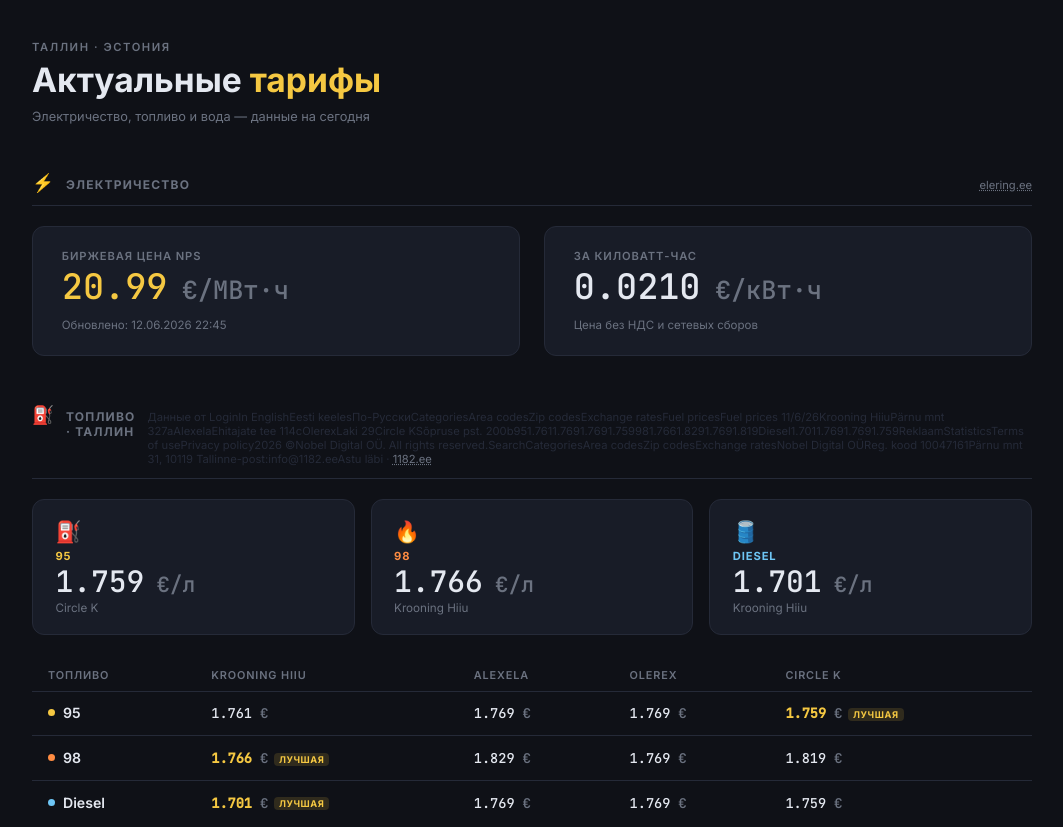
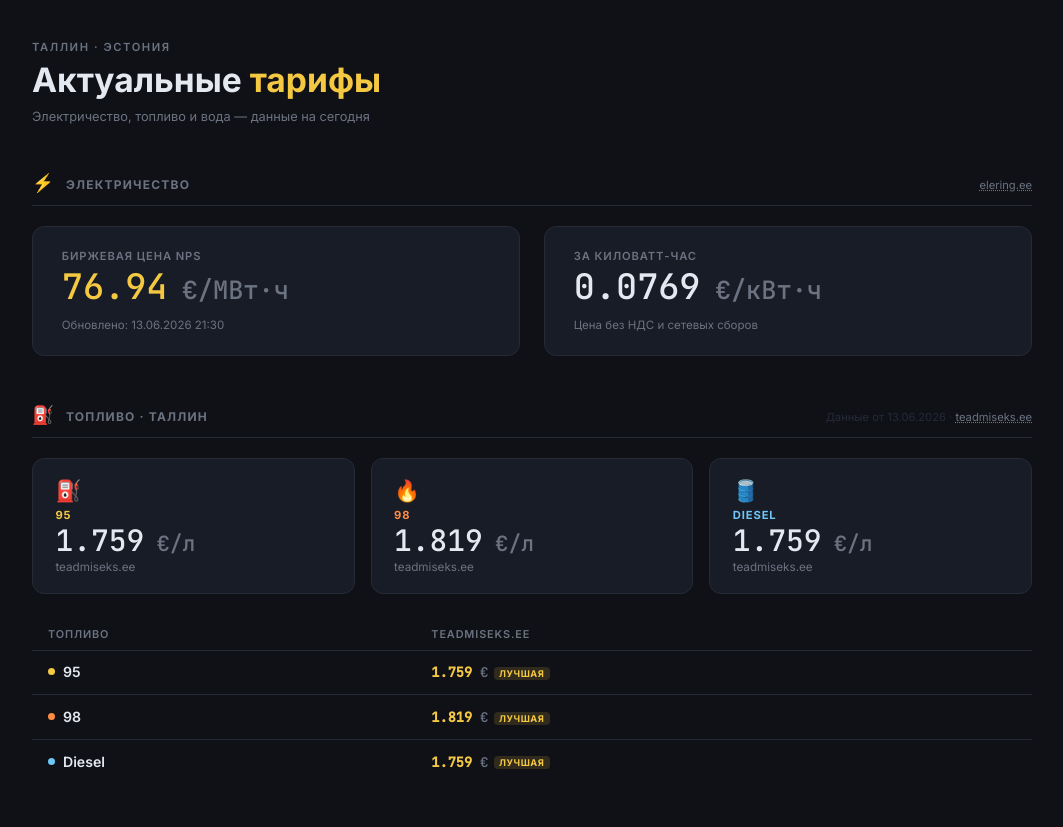
Before and after one commit to rostislavburkin-sys/Site1, a plain HTML site: page index.html in a window 1280 px wide. Shown: the top 827 px of the page, without its empty margins (108-1171 px from the left). Drawn offline with Linux system fonts and the light colour scheme.

Commit message:
Update index.html

```diff
--- a/index.html
+++ b/index.html
@@ -176,12 +176,12 @@
       <div class="elec-body">
         <div class="elec-card">
           <div class="elec-label">Биржевая цена NPS</div>
-          <div class="elec-value big">20.99<span class="unit"> €/МВт·ч</span></div>
-          <div class="elec-updated">Обновлено: 12.06.2026 22:45</div>
+          <div class="elec-value big">76.94<span class="unit"> €/МВт·ч</span></div>
+          <div class="elec-updated">Обновлено: 13.06.2026 21:30</div>
         </div>
         <div class="elec-card">
           <div class="elec-label">За киловатт-час</div>
-          <div class="elec-value">0.0210<span class="unit"> €/кВт·ч</span></div>
+          <div class="elec-value">0.0769<span class="unit"> €/кВт·ч</span></div>
           <div class="elec-updated">Цена без НДС и сетевых сборов</div>
         </div>
       </div>
@@ -193,8 +193,8 @@
         <span class="section-icon">⛽</span>
         <span class="section-title">Топливо · Таллин</span>
         <span class="section-src">
-          Данные от LoginIn EnglishEesti keelesПо-РусскиCategoriesArea codesZip codesExchange ratesFuel pricesFuel prices 11/6/26Krooning HiiuPärnu mnt 327aAlexelaEhitajate tee 114cOlerexLaki 29Circle KSõpruse pst. 200b951.7611.7691.7691.759981.7661.8291.7691.819Diesel1.7011.7691.7691.759ReklaamStatisticsTerms of usePrivacy policy2026 ©Nobel Digital OÜ. All rights reserved.SearchCategoriesArea codesZip codesExchange ratesNobel Digital OÜReg. kood 10047161Pärnu mnt 31, 10119 Tallinne-post:info@1182.eeAstu läbi ·
-          <a href="https://www.1182.ee/fuelprices" target="_blank">1182.ee</a>
+          Данные от 13.06.2026 ·
+          <a href="https://teadmiseks.ee/ru/poleznoe/ceny-na-toplivo/" target="_blank">teadmiseks.ee</a>
         </span>
       </div>
       <div class="best-grid">
@@ -202,32 +202,32 @@
             <div class="best-icon">⛽</div>
             <div class="best-fuel" style="color:#f5c842">95</div>
             <div class="best-price">1.759<span class="unit"> €/л</span></div>
-            <div class="best-station">Circle K</div>
+            <div class="best-station">teadmiseks.ee</div>
           </div>
           <div class="best-card">
             <div class="best-icon">🔥</div>
             <div class="best-fuel" style="color:#ff8c42">98</div>
-            <div class="best-price">1.766<span class="unit"> €/л</span></div>
-            <div class="best-station">Krooning Hiiu</div>
+            <div class="best-price">1.819<span class="unit"> €/л</span></div>
+            <div class="best-station">teadmiseks.ee</div>
           </div>
           <div class="best-card">
             <div class="best-icon">🛢️</div>
             <div class="best-fuel" style="color:#6ec6f5">Diesel</div>
-            <div class="best-price">1.701<span class="unit"> €/л</span></div>
-            <div class="best-station">Krooning Hiiu</div>
+            <div class="best-price">1.759<span class="unit"> €/л</span></div>
+            <div class="best-station">teadmiseks.ee</div>
           </div></div>
       <div class="table-wrap">
         <table>
-          <thead><tr><th>Топливо</th><th>Krooning Hiiu</th><th>Alexela</th><th>Olerex</th><th>Circle K</th></tr></thead>
+          <thead><tr><th>Топливо</th><th>teadmiseks.ee</th></tr></thead>
           <tbody><tr><td class="fuel-label">
               <span class="fuel-dot" style="background:#f5c842"></span>95
-            </td><td class="price-cell"><span class="price-val">1.761</span> €</td><td class="price-cell"><span class="price-val">1.769</span> €</td><td class="price-cell"><span class="price-val">1.769</span> €</td><td class="price-cell best-price-cell"><span class="price-val">1.759</span> €<span class="badge">лучшая</span></td></tr>
+            </td><td class="price-cell best-price-cell"><span class="price-val">1.759</span> €<span class="badge">лучшая</span></td></tr>
 <tr><td class="fuel-label">
               <span class="fuel-dot" style="background:#ff8c42"></span>98
-            </td><td class="price-cell best-price-cell"><span class="price-val">1.766</span> €<span class="badge">лучшая</span></td><td class="price-cell"><span class="price-val">1.829</span> €</td><td class="price-cell"><span class="price-val">1.769</span> €</td><td class="price-cell"><span class="price-val">1.819</span> €</td></tr>
+            </td><td class="price-cell best-price-cell"><span class="price-val">1.819</span> €<span class="badge">лучшая</span></td></tr>
 <tr><td class="fuel-label">
               <span class="fuel-dot" style="background:#6ec6f5"></span>Diesel
-            </td><td class="price-cell best-price-cell"><span class="price-val">1.701</span> €<span class="badge">лучшая</span></td><td class="price-cell"><span class="price-val">1.769</span> €</td><td class="price-cell"><span class="price-val">1.769</span> €</td><td class="price-cell"><span class="price-val">1.759</span> €</td></tr>
+            </td><td class="price-cell best-price-cell"><span class="price-val">1.759</span> €<span class="badge">лучшая</span></td></tr>
 </tbody>
         </table>
       </div>
@@ -259,7 +259,7 @@
   </div>
 
   <div class="footer">
-    <span>Сформировано: 12.06.2026 22:45</span>
+    <span>Сформировано: 13.06.2026 21:22</span>
     <span>Тарифы Tallinna Vesi актуальны на 2025 г.</span>
   </div>
 
```
